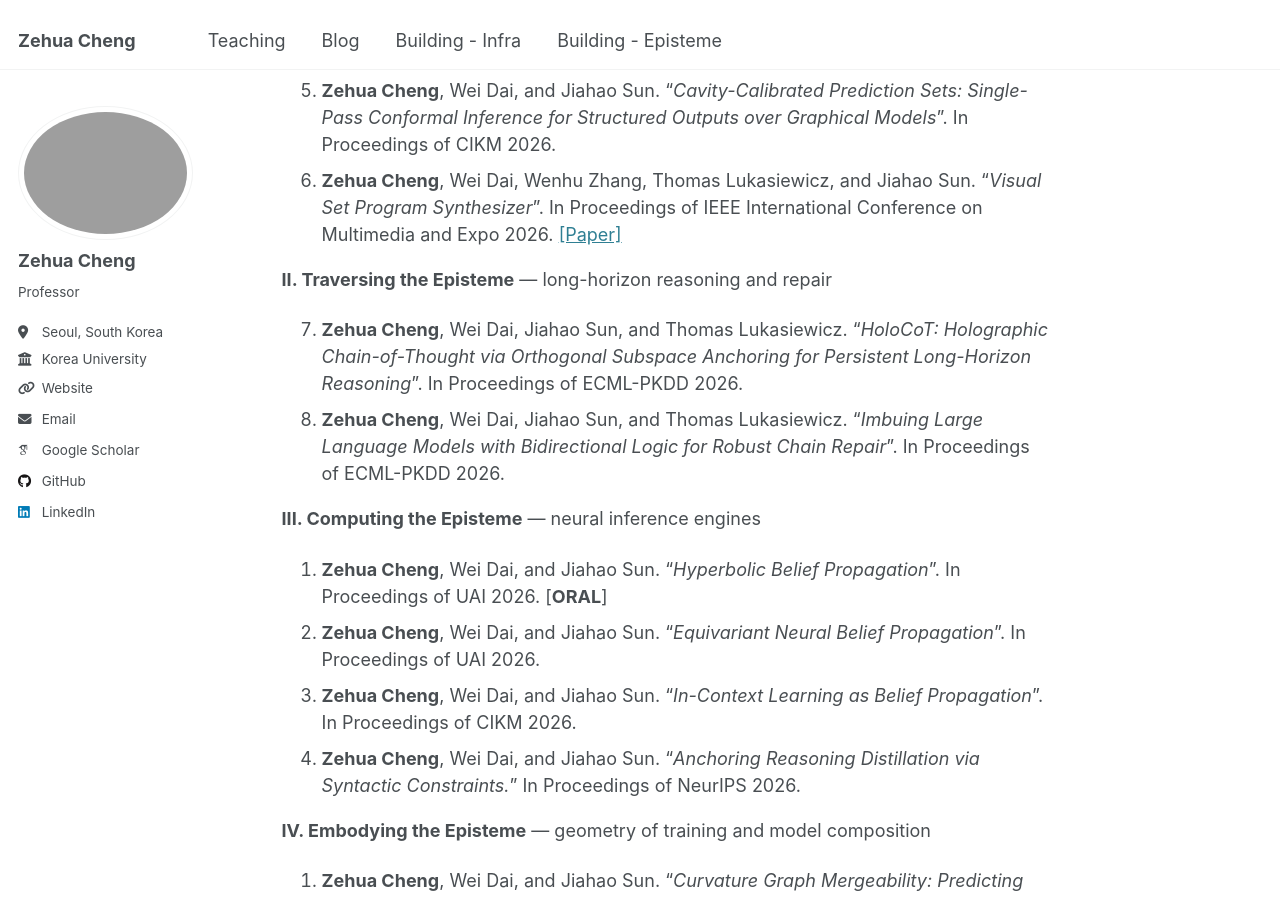
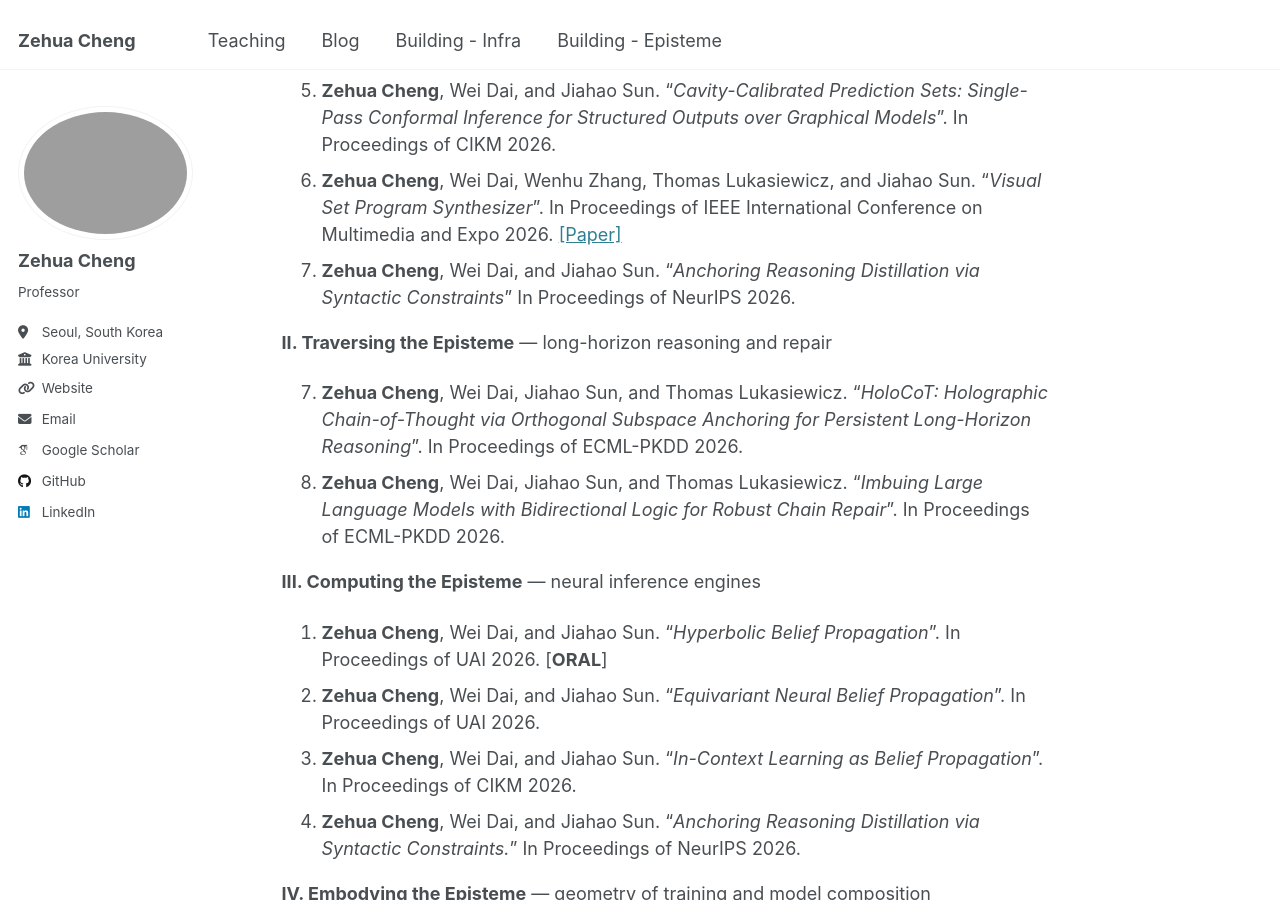
Before and after one commit to limberc/limberc.github.io, a Jekyll site: the page built from _pages/WP2.md, in a window 1280 px wide and 900 px high, scrolled down 5186 px. Built offline with Jekyll 4.4.1, drawn with Linux system fonts in a browser that asks for light colours; some web fonts are replaced.

Commit message:
Update NeurIPS

```diff
--- a/_pages/WP2.md
+++ b/_pages/WP2.md
@@ -83,6 +83,7 @@ An ontology tells such an agent what the world contains. The episteme tells it w
 4. **Zehua Cheng**, Wei Dai, and Jiahao Sun. "*Bethe Consensus Decoding: Joint Inference on Empirical Pairwise Factor Graphs for Structured LLM Outputs*". In Proceedings of CIKM 2026.
 5. **Zehua Cheng**, Wei Dai, and Jiahao Sun. "*Cavity-Calibrated Prediction Sets: Single-Pass Conformal Inference for Structured Outputs over Graphical Models*". In Proceedings of CIKM 2026.
 6. **Zehua Cheng**, Wei Dai, Wenhu Zhang, Thomas Lukasiewicz, and Jiahao Sun. "*Visual Set Program Synthesizer*". In Proceedings of IEEE International Conference on Multimedia and Expo 2026. [[Paper]](https://arxiv.org/pdf/2603.15997)
+7. **Zehua Cheng**, Wei Dai, and Jiahao Sun. "*Anchoring Reasoning Distillation via Syntactic Constraints*" In Proceedings of NeurIPS 2026.
 
 **II. Traversing the Episteme** — long-horizon reasoning and repair
 
```
